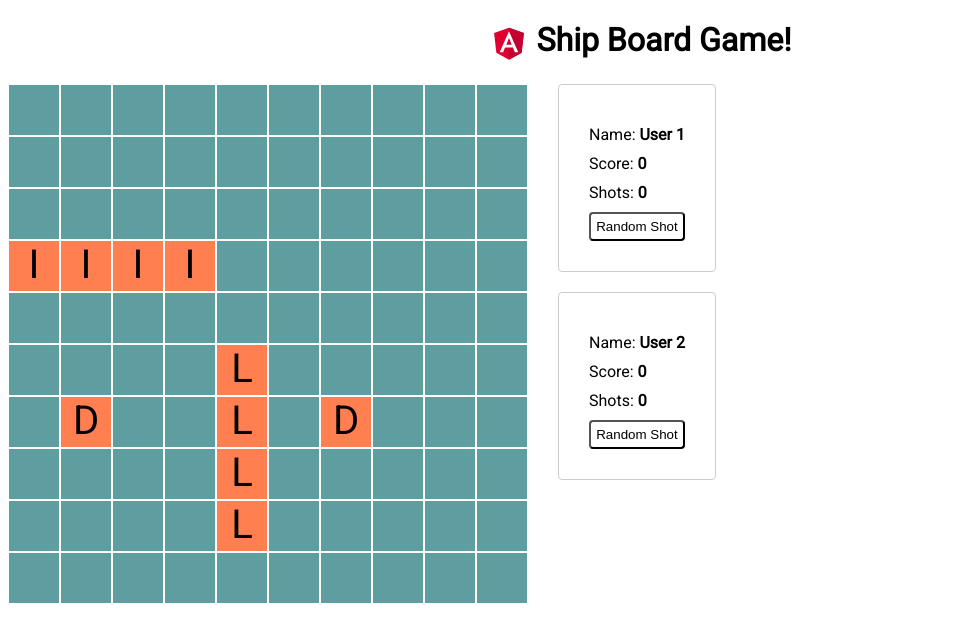
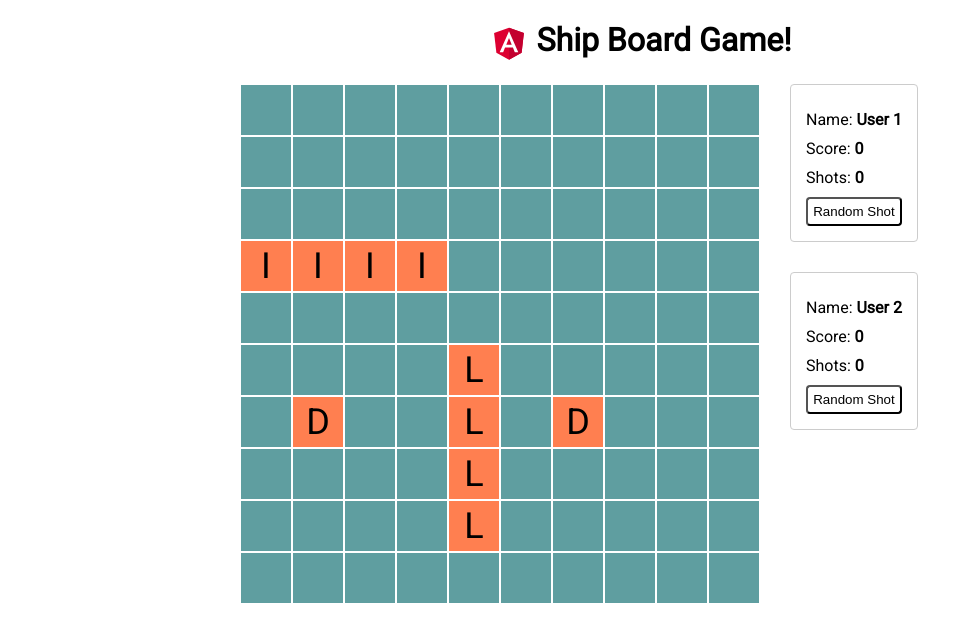
Before and after one commit to Nikola-xiii/ng-ship-board, an Angular app: page / in a window 1280 px wide. Shown: the top 642 px of the page, without its empty margins (0-972 px from the left). Built offline with nearby package versions, Linux system fonts and the light colour scheme.

Commit message:
style app

```diff
--- a/src/app/app.component.scss
+++ b/src/app/app.component.scss
@@ -1,5 +1,7 @@
 .content {
   display: flex;
+  width: 800px;
+  margin: 0 auto;
 }
 
 .players {
--- a/src/app/board/board.component.scss
+++ b/src/app/board/board.component.scss
@@ -11,7 +11,8 @@
   background: cadetblue;
   height: 50px;
   text-align: center;
-  font-size: 40px;
+  font-size: 36px;
+  line-height: 50px;
   border: 1px solid white;
 }
 
--- a/src/app/player/player.component.scss
+++ b/src/app/player/player.component.scss
@@ -1,11 +1,12 @@
 .player {
   border: 1px solid #ccc;
   border-radius: 4px;
-  margin-bottom: 20px;
-  padding: 30px;
+  margin-bottom: 30px;
+  padding: 15px;
 
   button {
     width: 100%;
+    outline: none;
     background: white;
     border-radius: 4px;
     padding: 5px 0;
```
